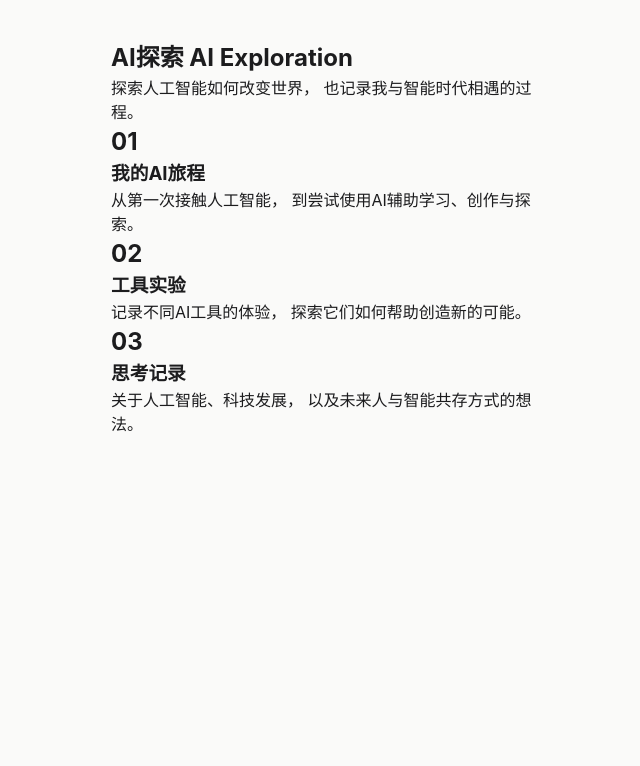
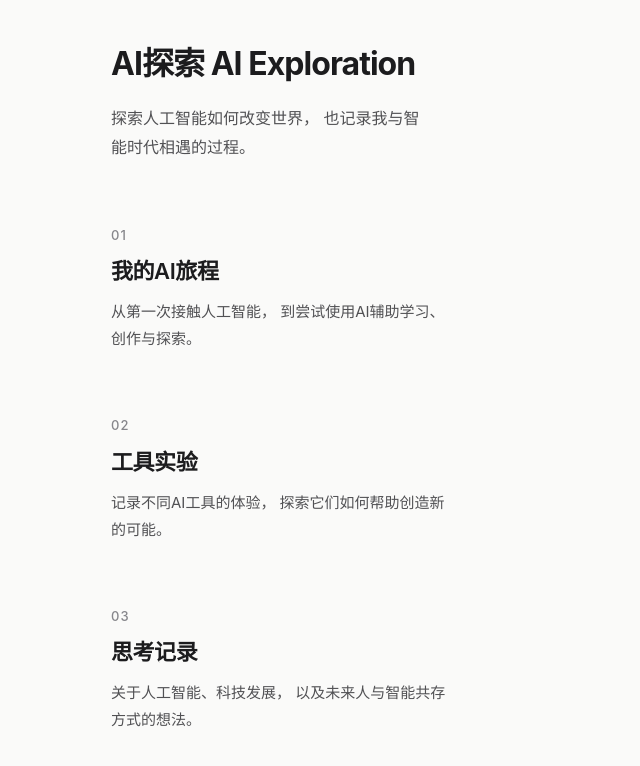
Before and after one commit to Jerry-Future666/Jerryhome, a Jekyll site: the page built from ai/index.md, in a window 1280 px wide. Shown: the top 766 px of the page, without its empty margins (313-953 px from the left). Built offline with Jekyll 4.4.1, drawn with Linux system fonts in a browser that asks for light colours.

Commit message:
Add AI exploration page styling
Added styles for AI exploration page components including header and sections.

```diff
--- a/assets/css/style.css
+++ b/assets/css/style.css
@@ -471,6 +471,61 @@ body {
 }
 
 
+/* ---------- AI探索页面 ---------- */
+
+.ai-page {
+    display: flex;
+    flex-direction: column;
+    gap: 64px;
+}
+
+.ai-header {
+    display: flex;
+    flex-direction: column;
+    gap: 16px;
+}
+
+.ai-header h1 {
+    font-size: 32px;
+    font-weight: 650;
+    letter-spacing: -0.03em;
+    color: var(--text);
+}
+
+.ai-header p {
+    font-size: 16px;
+    line-height: 1.8;
+    color: var(--text-secondary);
+    max-width: 320px;
+}
+
+.ai-section {
+    display: flex;
+    flex-direction: column;
+    gap: 10px;
+}
+
+.ai-section h2 {
+    font-size: 13px;
+    font-weight: 500;
+    color: var(--text-tertiary);
+    letter-spacing: 0.08em;
+}
+
+.ai-section h3 {
+    font-size: 22px;
+    font-weight: 600;
+    color: var(--text);
+    letter-spacing: -0.02em;
+}
+
+.ai-section p {
+    font-size: 15px;
+    line-height: 1.8;
+    color: var(--text-secondary);
+    max-width: 340px;
+}
+
 /* ---------- 响应式微调 ---------- */
 
 @media (max-width: 380px) {
```
